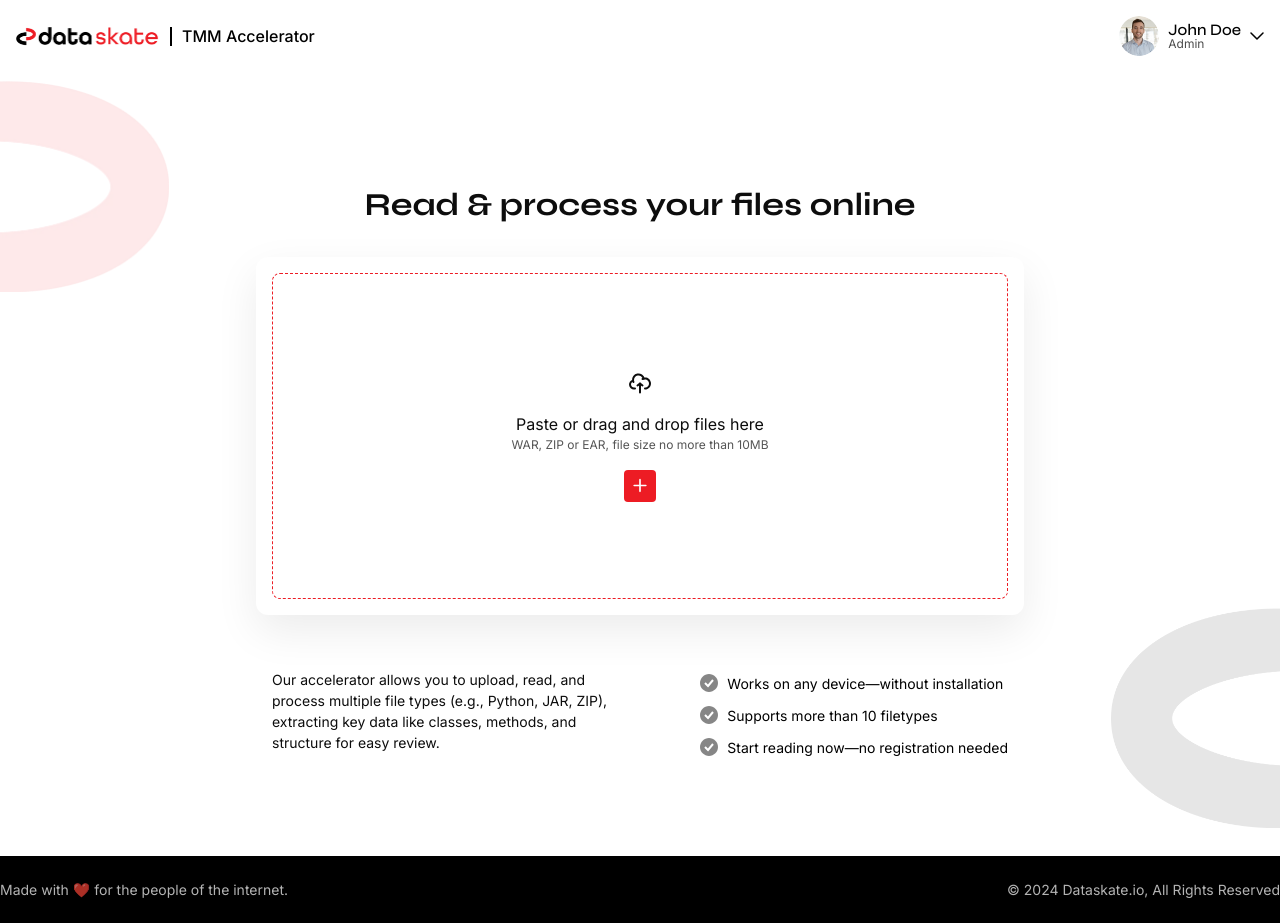
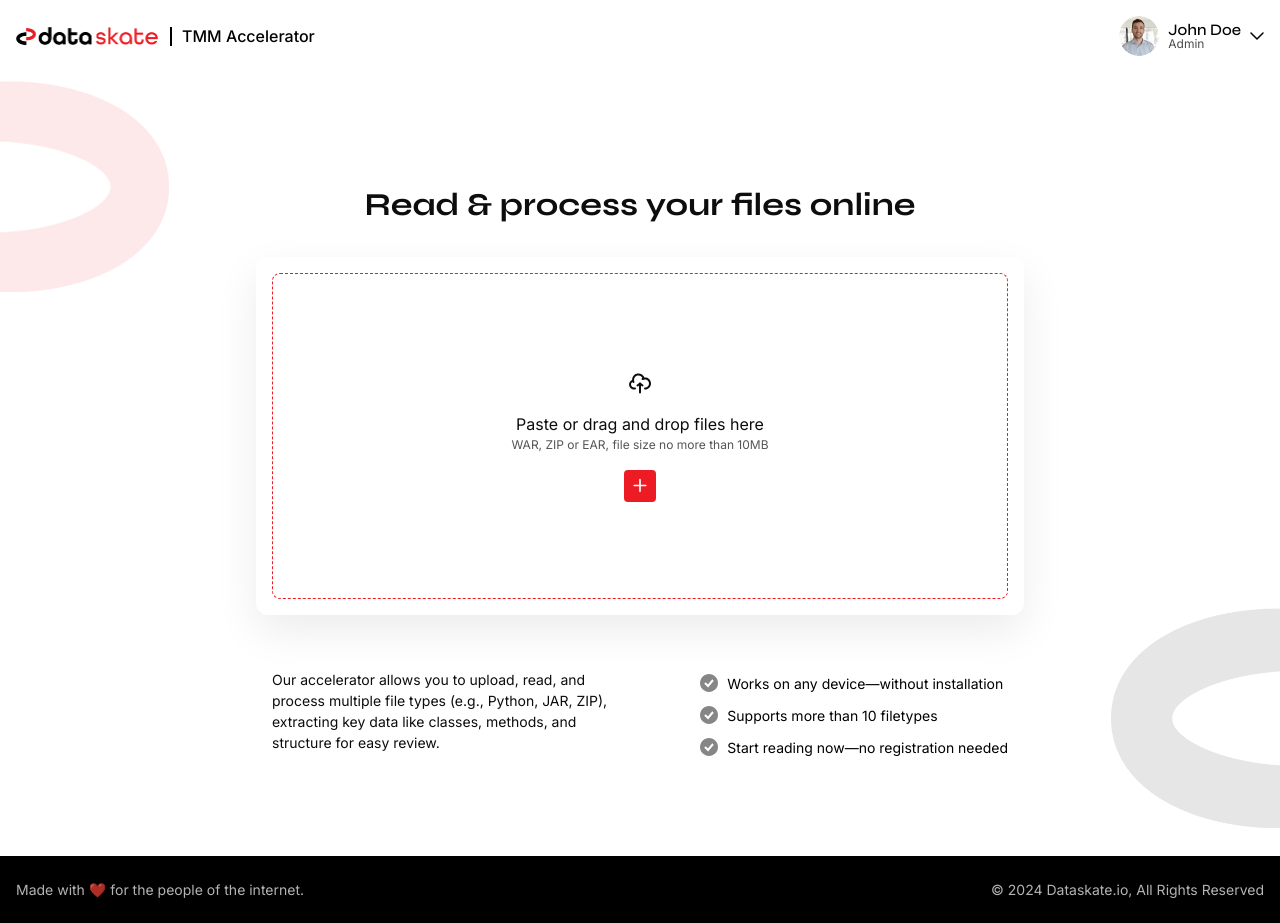
Before and after one commit to mohitgoyat525/DataSkate, a Next.js app: page /uploader in a window 1280 px wide. Built offline with nearby package versions, Linux system fonts and the light colour scheme.

Commit message:
add-changes

```diff
--- a/src/components/common/Header.tsx
+++ b/src/components/common/Header.tsx
@@ -23,7 +23,7 @@ const Header = () => {
   }, []);
 
   return (
-    <div className="flex items-center justify-between mx-w-[1440px] mx-auto max-sm:flex-wrap">
+    <div className="flex items-center justify-between mx-w-[1140px] mx-auto max-sm:flex-wrap">
       <div className="flex items-center gap-[10px]">
         <Link href="/">
           <Image
--- a/src/components/upload/UploadeImg.tsx
+++ b/src/components/upload/UploadeImg.tsx
@@ -178,7 +178,7 @@ const UploadeImg = () => {
         className="bottom-[95px] w-full max-w-[169px] right-0 absolute pointer-events-none"
       />
       <div className="bg-black">
-        <div className="max-w-[1440px] mx-auto">
+        <div className="max-w-[1440px] mx-auto px-4">
           <Footer />
         </div>
       </div>
```
